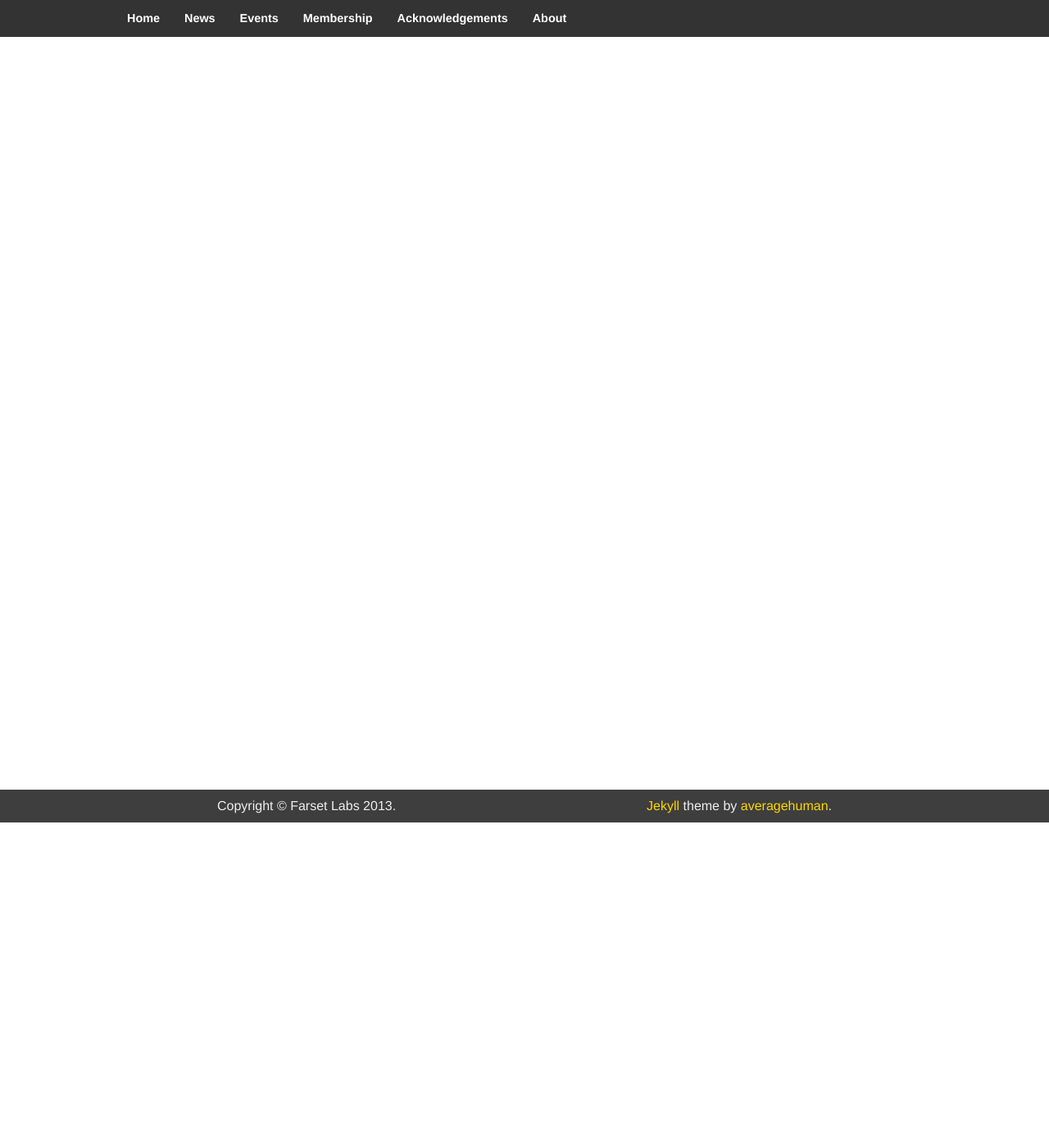
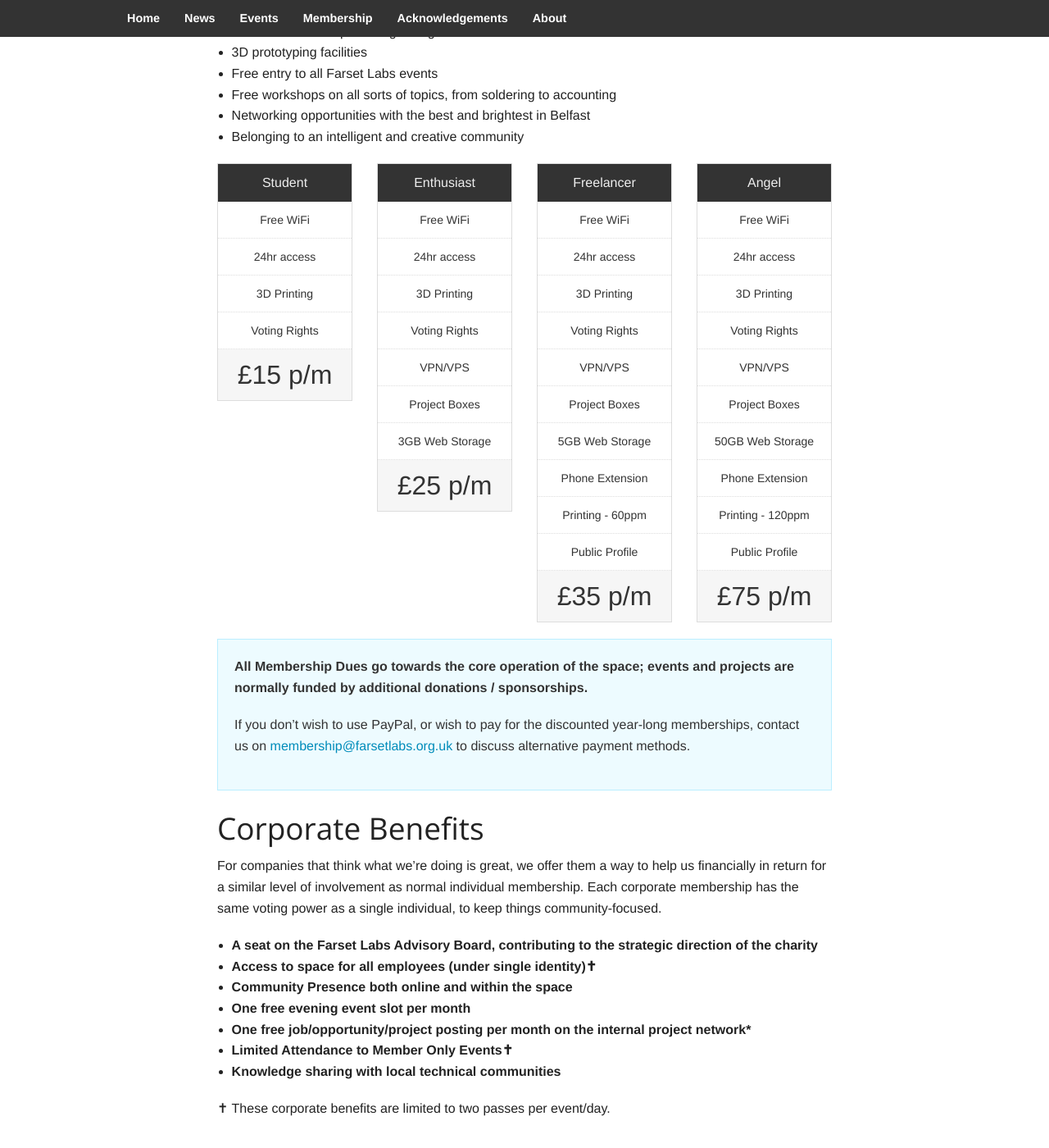
Before and after one commit to FarsetLabs/farsetlabs.github.io, a Jekyll site: the page built from membership/index.html, in a window 1280 px wide and 1400 px high, scrolled down 397 px. Shown: the whole window at 82% size. Built offline with Jekyll 4.4.1, drawn with Linux system fonts in a browser that asks for light colours; some of the changed text lies outside the part shown.

Commit message:
membership pricing tables

```diff
--- a/membership/index.html
+++ b/membership/index.html
@@ -2,3 +2,111 @@
 layout: default
 title: Farset Labs - Membership
 ---
+
+<h2>Membership</h2>
+<p>We’re funded mostly by the hackers, developers and inventors that use the
+space every day for their ideas and projects. Every member has a say in what
+goes on and has voting powers in decisions made at Town Hall meetings.
+They also get unlimited access to all of our equipment and events, as well as
+the affiliation with great like-minded people.
+</p>
+
+<ul>
+<li>High-speed fibre Internet connection & WiFi provided by Tibus</li>
+<li>Hot-desking and access to the space anytime</li>
+<li>Communal electronics equipment, tools, and components</li>
+<li>Kitted-out workshop with a growing selection of hand tools & machines</li>
+<li>3D prototyping facilities</li>
+<li>Free entry to all Farset Labs events</li>
+<li>Free workshops on all sorts of topics, from soldering to accounting</li>
+<li>Networking opportunities with the best and brightest in Belfast</li>
+<li>Belonging to an intelligent and creative community</li>
+</ul>
+
+<div class="row">
+    <div class="small-3 columns">
+        <ul class="pricing-table">
+            <li class="title">Student</li>
+            <li class="bullet-item">Free WiFi</li>
+            <li class="bullet-item">24hr access</li>
+            <li class="bullet-item">3D Printing</li>
+            <li class="bullet-item">Voting Rights</li>
+            <li class="price">£15 p/m</li>
+        </ul>
+    </div>
+    <div class="small-3 columns">
+        <ul class="pricing-table">
+            <li class="title">Enthusiast</li>
+            <li class="bullet-item">Free WiFi</li>
+            <li class="bullet-item">24hr access</li>
+            <li class="bullet-item">3D Printing</li>
+            <li class="bullet-item">Voting Rights</li>
+            <li class="bullet-item">VPN/VPS</li>
+            <li class="bullet-item">Project Boxes</li>
+            <li class="bullet-item">3GB Web Storage</li>
+            <li class="price">£25 p/m</li>
+        </ul>
+    </div>
+    <div class="small-3 columns">
+        <ul class="pricing-table">
+            <li class="title">Freelancer</li>
+            <li class="bullet-item">Free WiFi</li>
+            <li class="bullet-item">24hr access</li>
+            <li class="bullet-item">3D Printing</li>
+            <li class="bullet-item">Voting Rights</li>
+            <li class="bullet-item">VPN/VPS</li>
+            <li class="bullet-item">Project Boxes</li>
+            <li class="bullet-item">5GB Web Storage</li>
+            <li class="bullet-item">Phone Extension</li>
+            <li class="bullet-item">Printing - 60ppm</li>
+            <li class="bullet-item">Public Profile</li>
+            <li class="price">£35 p/m</li>
+        </ul>
+    </div>
+    <div class="small-3 columns">
+        <ul class="pricing-table">
+            <li class="title">Angel</li>
+            <li class="bullet-item">Free WiFi</li>
+            <li class="bullet-item">24hr access</li>
+            <li class="bullet-item">3D Printing</li>
+            <li class="bullet-item">Voting Rights</li>
+            <li class="bullet-item">VPN/VPS</li>
+            <li class="bullet-item">Project Boxes</li>
+            <li class="bullet-item">50GB Web Storage</li>
+            <li class="bullet-item">Phone Extension</li>
+            <li class="bullet-item">Printing - 120ppm</li>
+            <li class="bullet-item">Public Profile</li>
+            <li class="price">£75 p/m</li>
+        </ul>
+    </div>
+</div>
+
+<div class="panel callout">
+    <p><strong>All Membership Dues go towards the core operation of the space;
+        events and projects are normally funded by additional donations / sponsorships.
+    </p>
+    <p>
+    If you don’t wish to use PayPal, or wish to pay for the discounted year-long
+    memberships, contact us on <a href="mailto:membership@farsetlabs.org.uk">membership@farsetlabs.org.uk</a>
+    to discuss alternative payment methods.
+    </p>
+</div>
+
+<h2>Corporate Benefits</h2>
+<p>
+For companies that think what we’re doing is great, we offer them a way to help
+us financially in return for a similar level of involvement as normal individual
+membership. Each corporate membership has the same voting power as a single
+individual, to keep things community-focused.
+
+<ul>
+<li>A seat on the Farset Labs Advisory Board, contributing to the strategic direction of the charity</li>
+<li>Access to space for all employees (under single identity)✝</li>
+<li>Community Presence both online and within the space</li>
+<li>One free evening event slot per month</li>
+<li>One free job/opportunity/project posting per month on the internal project network*</li>
+<li>Limited Attendance to Member Only Events✝</li>
+<li>Knowledge sharing with local technical communities</li>
+</ul>
+
+<p class=subheader">✝ These corporate benefits are limited to two passes per event/day.</p>
```
